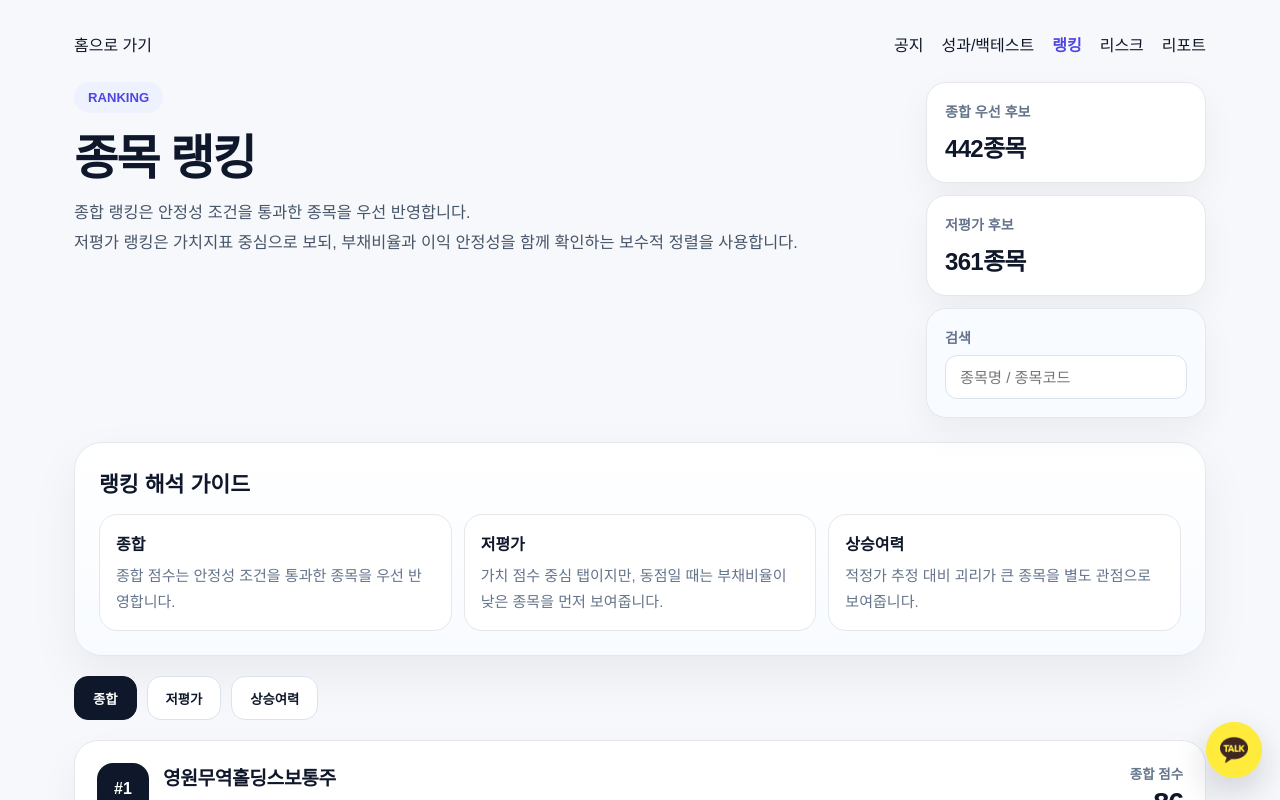
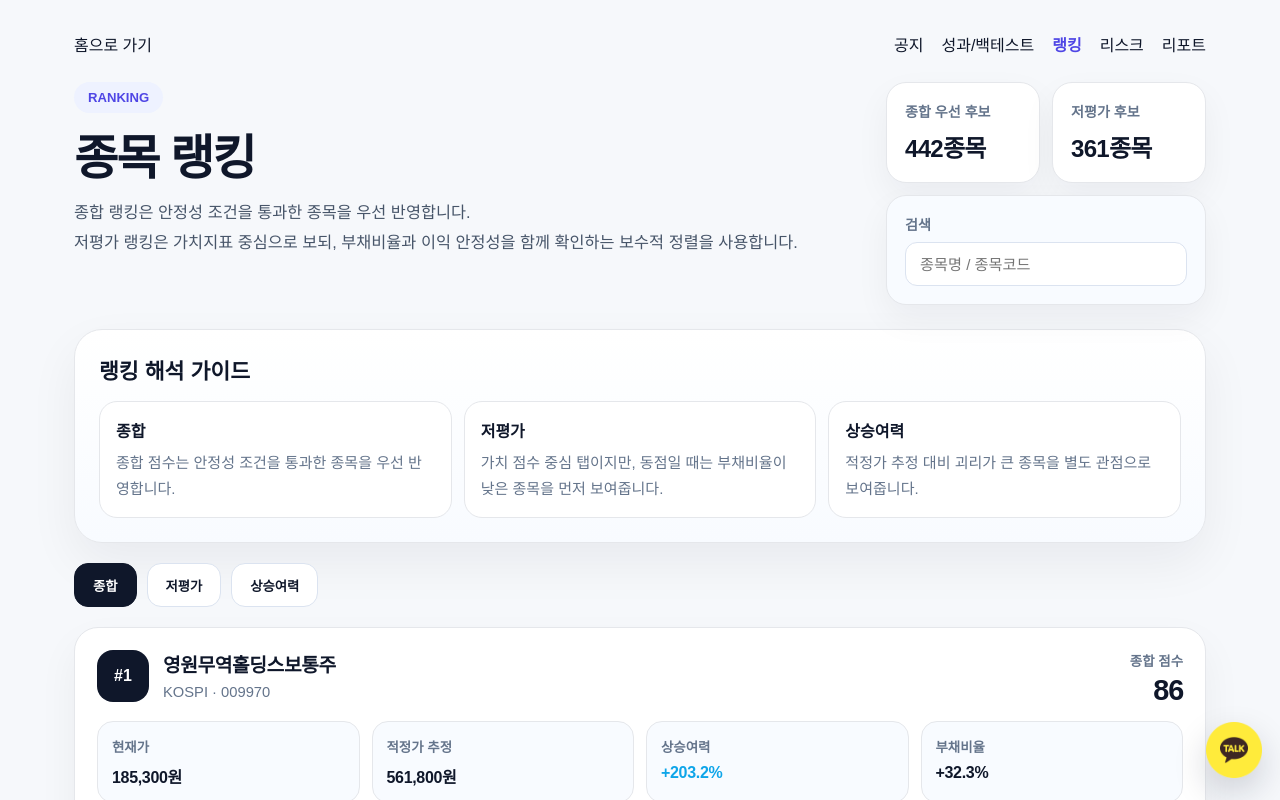
Before and after one commit to DcoyA/screener, a Next.js app: page /ranking in a window 1280 px wide. Shown: the top 800 px of the page. Built offline with nearby package versions, Linux system fonts and the light colour scheme.

Commit message:
Update page.js

```diff
--- a/app/ranking/page.js
+++ b/app/ranking/page.js
@@ -134,15 +134,17 @@ export default function RankingPage() {
           </div>
 
           <div className="heroMeta">
-            <div className="metaCard">
-              <span className="metaLabel">종합 우선 후보</span>
-              <strong>{topEligibleCount}종목</strong>
+            <div className="heroMetaTopRow">
+              <div className="metaCard compact">
+                <span className="metaLabel">종합 우선 후보</span>
+                <strong>{topEligibleCount}종목</strong>
+              </div>
+              <div className="metaCard compact">
+                <span className="metaLabel">저평가 후보</span>
+                <strong>{undervalueEligibleCount}종목</strong>
+              </div>
             </div>
-            <div className="metaCard">
-              <span className="metaLabel">저평가 후보</span>
-              <strong>{undervalueEligibleCount}종목</strong>
-            </div>
-            <div className="metaCard light">
+            <div className="metaCard light fullSearchCard">
               <span className="metaLabel">검색</span>
               <input
                 className="searchInput"
@@ -254,19 +256,20 @@ export default function RankingPage() {
       <style jsx>{`
         .container { max-width: 1180px; margin: 0 auto; padding: 32px 24px 80px; color: #0f172a; }
         .topLinks { display: flex; justify-content: space-between; align-items: center; gap: 16px; margin-bottom: 26px; flex-wrap: wrap; }
-        .subNav { display: flex; gap: 14px; flex-wrap: wrap; }
-        .subNav a { color: #475569; text-decoration: none; font-weight: 700; }
         .homeBtn { display: inline-flex; align-items: center; justify-content: center; border-radius: 14px; padding: 12px 16px; text-decoration: none; font-weight: 800; border: 1px solid #0f172a; background: #0f172a; color: #fff; }
         .pageHero { display: flex; justify-content: space-between; align-items: flex-start; gap: 24px; margin-bottom: 24px; flex-wrap: wrap; }
         .badge { display: inline-flex; padding: 8px 14px; border-radius: 999px; background: #eef2ff; color: #4f46e5; font-size: 0.82rem; font-weight: 800; margin: 0 0 18px; }
         h1 { margin: 0 0 12px; font-size: clamp(2rem, 4vw, 3rem); letter-spacing: -0.04em; }
         .desc { margin: 0; max-width: 760px; color: #475569; line-height: 1.8; font-size: 1.02rem; }
-        .heroMeta { display: grid; gap: 12px; min-width: 280px; }
+        .heroMeta { display: grid; gap: 12px; min-width: 280px; width: 320px; }
+        .heroMetaTopRow { display: grid; grid-template-columns: repeat(2, minmax(0, 1fr)); gap: 12px; }
         .metaCard { border: 1px solid #e5e7eb; border-radius: 20px; padding: 18px; background: #fff; box-shadow: 0 14px 34px rgba(15,23,42,0.05); }
+        .metaCard.compact { min-width: 0; }
         .metaCard.light { background: #f8fbff; }
         .metaLabel { display:block; margin-bottom:8px; color:#64748b; font-size:.88rem; font-weight:700; }
         .metaCard strong { font-size: 1.5rem; letter-spacing: -0.03em; }
-        .searchInput { width: 100%; height: 44px; border-radius: 12px; border: 1px solid #dbe3f0; padding: 0 14px; font-size: .95rem; }
+        .fullSearchCard { width: 100%; }
+        .searchInput { width: 100%; height: 44px; border-radius: 12px; border: 1px solid #dbe3f0; padding: 0 14px; font-size: .95rem; box-sizing: border-box; }
         .guideSection, .tabSection, .listSection { margin-top: 20px; }
         .guideCard { border: 1px solid #e5e7eb; border-radius: 28px; padding: 24px; background: linear-gradient(180deg, #ffffff 0%, #f8fbff 100%); box-shadow: 0 20px 50px rgba(15,23,42,0.06); }
         .guideCard h2 { margin:0 0 16px; font-size:1.35rem; }
@@ -302,12 +305,19 @@ export default function RankingPage() {
         .summary { margin:0; color:#475569; line-height:1.8; }
         .linkRow { margin-top:14px; display:flex; justify-content:flex-end; }
         .detailBtn { display:inline-flex; align-items:center; justify-content:center; height:42px; padding:0 14px; border-radius:12px; text-decoration:none; background:#0f172a; color:#fff; font-weight:800; }
-        @media (max-width: 900px) { .guideGrid, .metricRow { grid-template-columns: 1fr; } }
-        @media (max-width: 720px) {
+        @media (max-width: 900px) {
+          .guideGrid, .metricRow { grid-template-columns: 1fr; }
+        }
+        @media (max-width: 640px) {
           .container { padding: 24px 18px 64px; }
           .pageHero, .cardTop { flex-direction:column; }
           .scoreWrap { text-align:left; }
           .guideCard, .stockCard { padding:20px; }
+          .heroMeta { width: 100%; min-width: 0; }
+          .heroMetaTopRow { grid-template-columns: repeat(2, minmax(0, 1fr)); gap: 12px; }
+          .metaCard.compact { padding: 16px; }
+          .fullSearchCard { width: 100%; }
+          .searchInput { width: 100%; }
         }
       `}</style>
     </>
```
